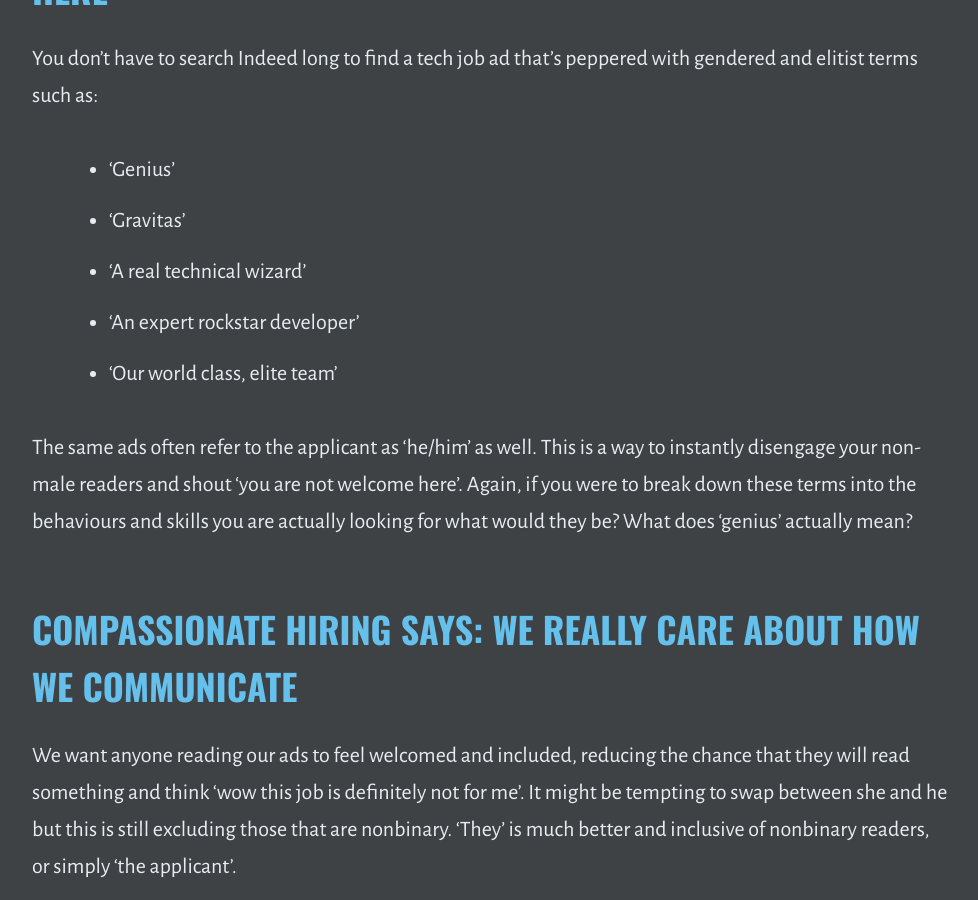
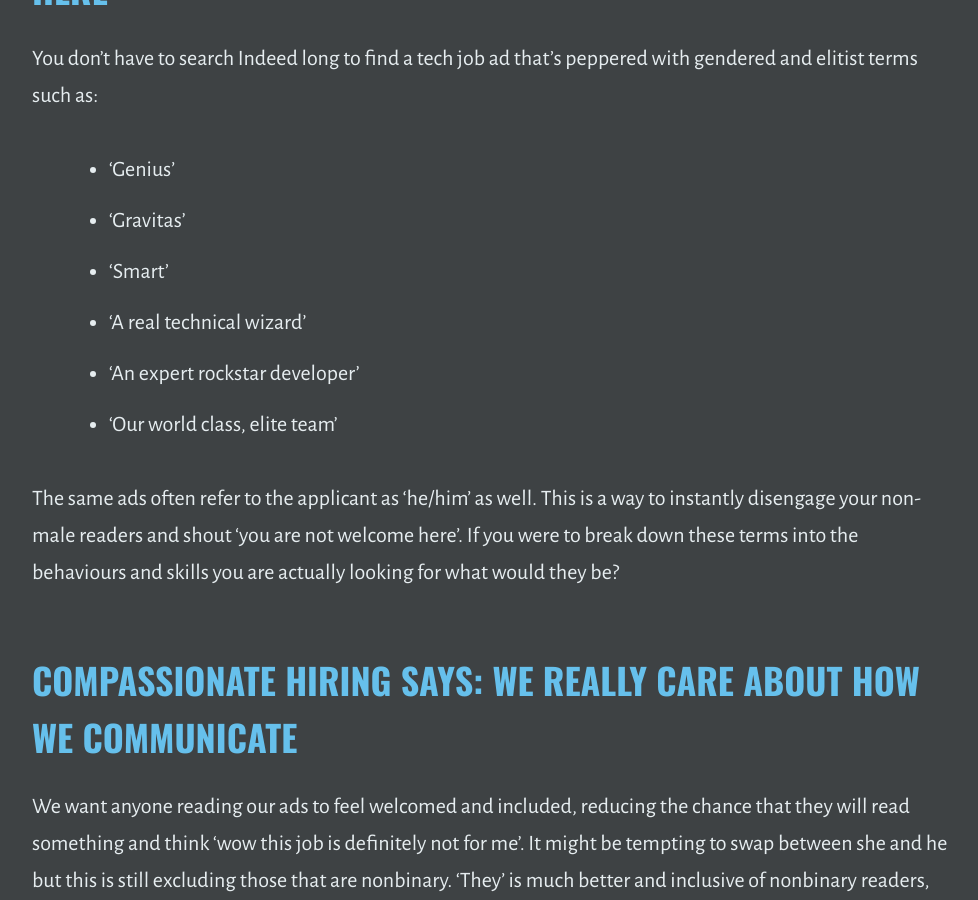
Before and after one commit to outragedpinkracoon/outragedpinkracoon.github.io, a Jekyll site: the page built from _posts/2021-04-27-your-tech-hiring-process-is-costing-you-talent.md, in a window 1280 px wide and 900 px high, scrolled down 2375 px. Shown: the whole window, without its empty margins (149-1127 px from the left). Built offline with Jekyll 4.4.1, drawn with Linux system fonts in a browser that asks for light colours.

Commit message:
Removes a word

```diff
--- a/_posts/2021-04-27-your-tech-hiring-process-is-costing-you-talent.md
+++ b/_posts/2021-04-27-your-tech-hiring-process-is-costing-you-talent.md
@@ -38,11 +38,12 @@ It also recommends encouraging applicants to apply even if they don't meet all t
 You don't have to search Indeed long to find a tech job ad that's peppered with gendered and elitist terms such as:
 - 'Genius'
 - 'Gravitas'
+- 'Smart'
 - 'A real technical wizard'
 - 'An expert rockstar developer'
 - 'Our world class, elite team'
 
-The same ads often refer to the applicant as 'he/him' as well. This is a way to instantly disengage your non-male readers and shout 'you are not welcome here'. Again, if you were to break down these terms into the behaviours and skills you are actually looking for what would they be? What does 'genius' actually mean?
+The same ads often refer to the applicant as 'he/him' as well. This is a way to instantly disengage your non-male readers and shout 'you are not welcome here'. If you were to break down these terms into the behaviours and skills you are actually looking for what would they be?
 
 ## Compassionate Hiring Says: We Really Care About How We Communicate
 
```
